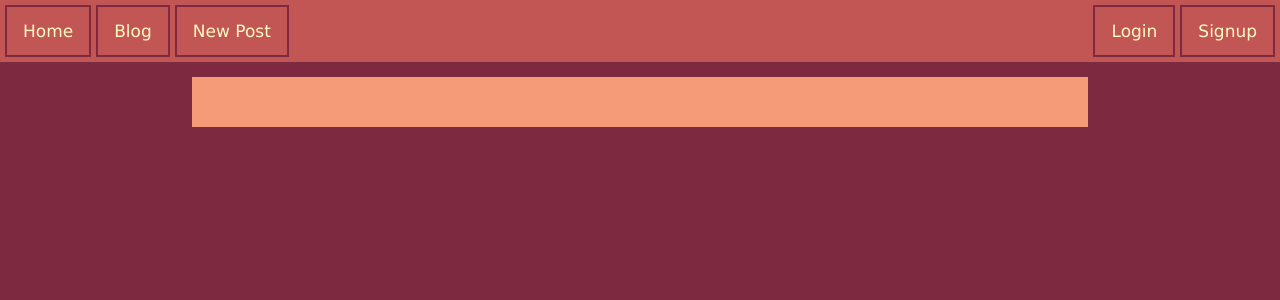
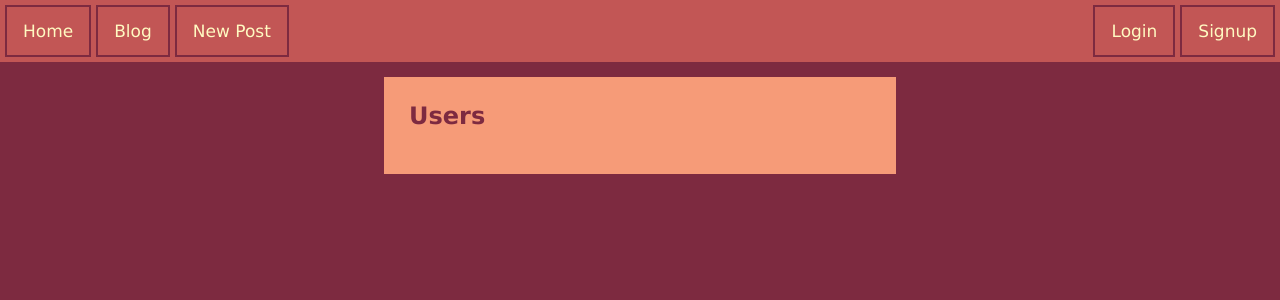
Before and after one commit to jeffmorice/blogz, a Flask app: page / in a window 1280 px wide. Shown: the top 300 px of the page. Run offline with Flask 2, Linux system fonts and the light colour scheme.

Commit message:
Modified CSS and index.html for styling purposes.

```diff
--- a/static/styles.css
+++ b/static/styles.css
@@ -28,7 +28,7 @@ label, h4 {
     color: #7d2a40;
 }
 
-a:link, {
+a:link {
     color: #7d2a40;
     text-decoration: underline;
 }
@@ -216,3 +216,10 @@ td {
   background-color: #f69b78;
   margin-top: 91px;
 }
+
+#userlist {
+  /* display: inline;
+  width: 500px; */
+  margin-left: 30%;
+  margin-right: 30%;
+}
--- a/templates/index.html
+++ b/templates/index.html
@@ -2,7 +2,9 @@
 
 
   {% block content %}
-    <article>
+    <article id='userlist'>
+      <h1>Users</h1>
+      <br>
       <ul>
       {% for user in users %}
         <li> <a href="/">{{user.username}}</a> </li>
```
